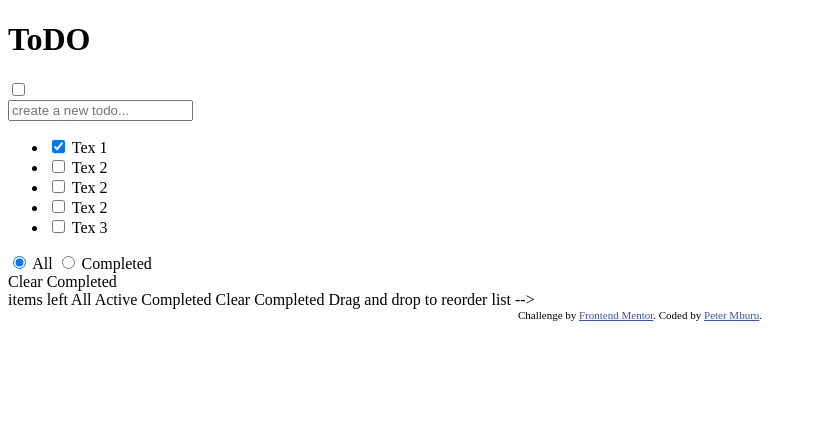
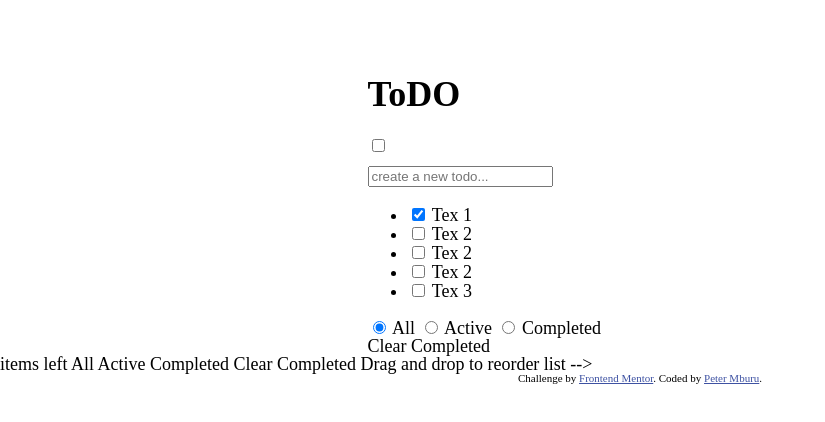
Before and after one commit to kiganyamburu/Teach-2-Give-Todo-App, a plain HTML site: page index.html in a window 1280 px wide. Shown: the whole page, without its empty margins (0-825 px from the left). Drawn offline with Linux system fonts and the light colour scheme.

Commit message:
working on the css

```diff
--- a/index.html
+++ b/index.html
@@ -74,6 +74,10 @@
         <span>All</span>
       </label>
       <label>
+        <input type="radio" name="filter" id="active">
+        <span>Active</span>
+      </label>
+      <label>
 <input type="radio" name="filter" id="Completed">
 <span>Completed</span>
 </label>
--- a/style.css
+++ b/style.css
@@ -1,2 +1,61 @@
 .attribution { font-size: 11px; text-align: center; }
 .attribution a { color: hsl(228, 45%, 44%); }
+@import url();
+
+html , body {
+    margin: 0;
+    padding: 0;
+    height: 100%;
+    width: 100%;
+}
+
+*{
+    box-sizing: border-box;
+}
+
+img{
+    max-width: 100%;
+}
+
+.flex{
+    display: flex;
+    flex-flow: row nowrap;
+    align-items: center;
+}
+
+.theme-dark {
+    --bg-top-image:0 0 url(./images/bg-desktop-dark.jpg) no-repeat;
+    --main-bg: hsl (235, 21%, 11%);
+    --todo-bg: hsl (235, 24%, 19%);
+    --todo-shadow: hsl (235, 21%, 11%);
+    --font-color hsl: (234, 9%, 85%);
+    --font-color-hover : #fff;
+}
+
+.theme-light {
+    --bg-top-image:0 0 url(./images/bg-desktop-light.jpg) no-repeat;
+    --main-bg: hsl(0, 0%, 98%);
+    --todo-bg: hsl(0, 0%, 98%);
+    --todo-shadow: hsl(0, 19%, 35%);
+    --font-color: hsl(236, 9%, 61%);
+    --font-color-hover: hsl(235, 21%, 11%);
+}
+
+body{
+    font:400 18px/1 "josefin sans", sans-serf;
+    background-color: var(--bg-top-image);
+    background-color: var(--main-bg);
+    background-size: contain;
+    color: var(--font-color);
+}
+
+header, main{
+    max-width: 545px;
+    margin: 0 auto;
+}
+
+header{
+    justify-content: space-between;
+    padding: 52px 0 11px;
+
+}
```
